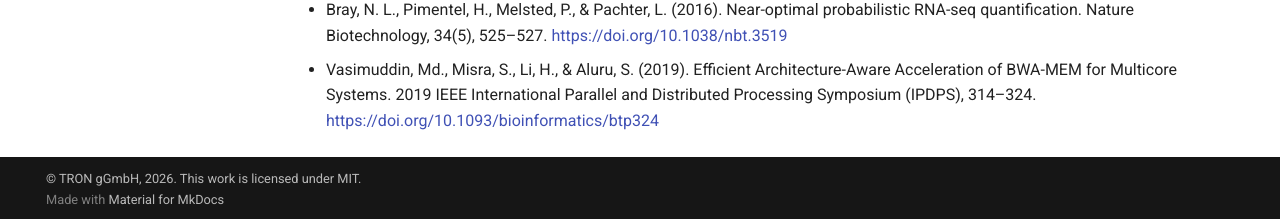
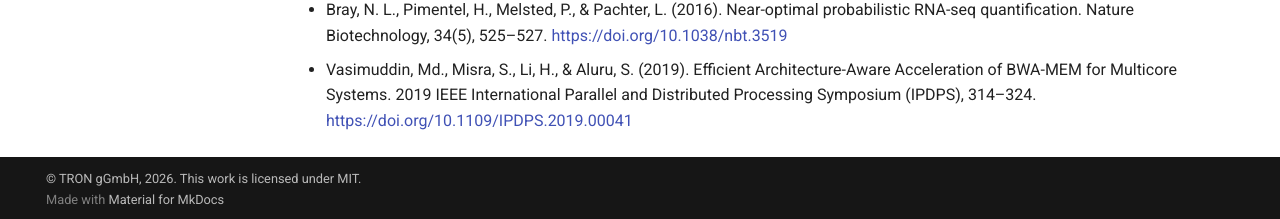
Before and after one commit to TRON-Bioinformatics/oblx, an MkDocs documentation site: the page built from docs/oblx/docs/build_indices.md, in a window 1280 px wide and 900 px high, scrolled down 4267 px. Shown: the part 678-897 px from the top of the window. Built offline with MkDocs 1.6.1 and Material for MkDocs 9.7.7, drawn with Linux system fonts in a browser that asks for light colours; comment, search, counter and statistics services are not loaded; part of the change alters nothing that is shown.

Commit message:
docs: Fix bwa-mem2 doi URL
Co-authored-by: Copilot Autofix powered by AI <175728472+Copilot@users.noreply.github.com>

```diff
--- a/docs/oblx/docs/build_indices.md
+++ b/docs/oblx/docs/build_indices.md
@@ -255,4 +255,4 @@ Contains the [Kallisto](https://pachterlab.github.io/kallisto/) (Bray et al.,
 - Vasimuddin, Md., Misra, S., Li, H., & Aluru, S. (2019). Efficient
   Architecture-Aware Acceleration of BWA-MEM for Multicore Systems. 2019 IEEE
   International Parallel and Distributed Processing Symposium (IPDPS), 314–324.
-  [https://doi.org/10.1093/bioinformatics/btp324](https://doi.org/10.1093/bioinformatics/btp324)
+  [https://doi.org/10.1109/IPDPS.2019.00041](https://doi.org/10.1109/IPDPS.2019.00041)
```
